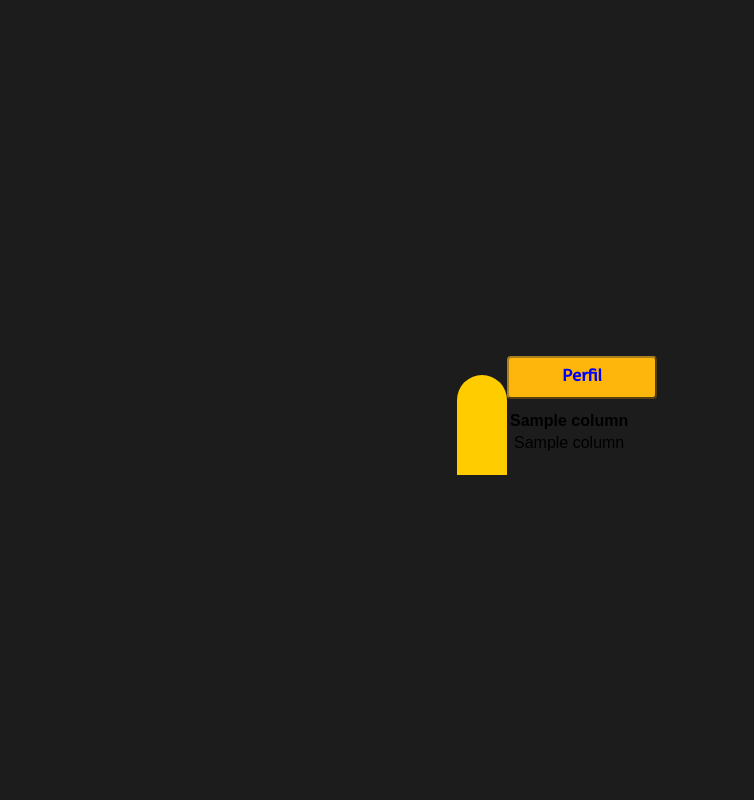
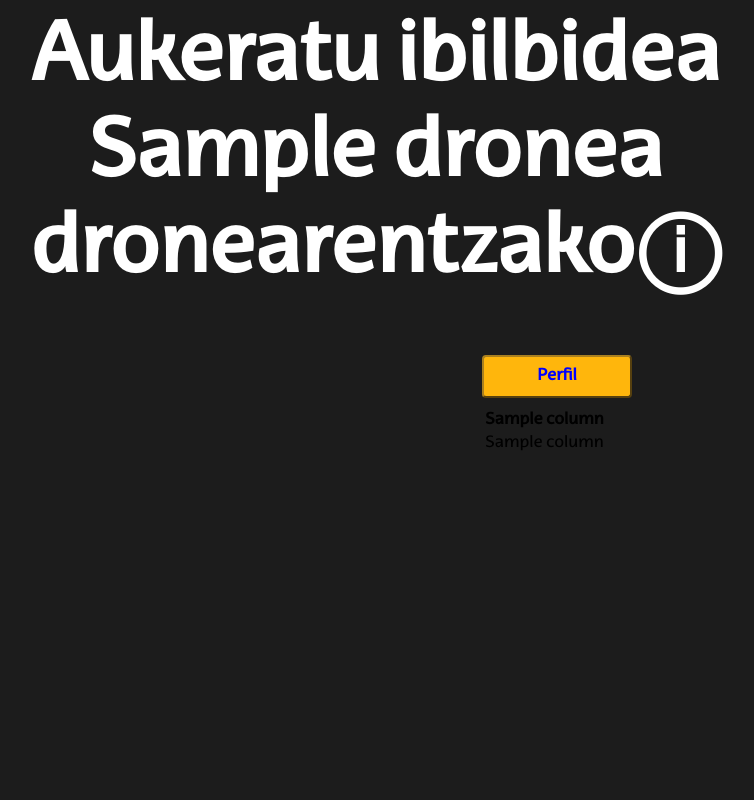
Before and after one commit to Urpekari/RobIoT-WEB, a Flask app: template templates/database.html in a window 1280 px wide. Shown: the whole page, without its empty margins (83-837 px from the left). Run offline with Flask 3, Linux system fonts and the light colour scheme; the template is opened without the code that fills it: most values are stand-ins (such as "Sample title", 1, 10 or a date in 2020); some libraries are stand-ins or nearby versions.

Commit message:
informazioa kurtsorearekin lortu

```diff
--- a/static/style.css
+++ b/static/style.css
@@ -23,6 +23,7 @@ h1 {
     font-size: 500%;
     color: white;
     margin-bottom: 30px;
+    display: inline;
 }
 
 .izenburu {
@@ -130,7 +131,7 @@ button:hover {
 }
 
 .izenburu_azalpena{
-    height: 20%;
+    height: 10%;
     width: 70%;
     left: 0;
     top: 0;
@@ -139,7 +140,7 @@ button:hover {
     padding: 10px;
 }
 .mapa_interaktiboa{
-    height: 80%;
+    height: 90%;
     width: 70%;
     left: 0;
     bottom: 0;
@@ -157,3 +158,28 @@ button:hover {
     background-color: #1c1c1c;
     padding: 10px;
 }
+
+.flask-container {
+    position: relative;
+    display: inline-block;
+}
+.tooltip {
+    visibility: hidden;
+    width: 500px;
+    background-color: #333;
+    color: #fff;
+    text-align: center;
+    border-radius: 5px;
+    padding: 10px;
+    position: absolute;
+    top: auto;
+    left: 50%;
+    transform: translateX(-50%);
+    z-index: 1;
+    opacity: 0;
+    transition: opacity 0.3s;
+}
+.flask-container:hover .tooltip {
+        visibility: visible;
+        opacity: 1;
+    }
--- a/templates/database.html
+++ b/templates/database.html
@@ -6,20 +6,12 @@
         <link rel="stylesheet" href="{{url_for('static', filename='style.css')}}">
         <link rel="shorcut icon" href="{{url_for('static', filename='favicon.ico')}}">
         <style>
-            body {
-                font-family: Arial, sans-serif;
-            }
             .flask-container {
                 position: relative;
                 display: inline-block;
-                margin-top: 50px;
             }
             .flask {
-                width: 50px;
-                height: 100px;
-                background-color: #ffcc00;
-                border-radius: 25px 25px 0 0;
-                position: relative;
+                cursor: pointer;
             }
             .tooltip {
                 visibility: hidden;
@@ -76,16 +68,27 @@
         </style>
     </head>
     <body>
-        <div class="flask-container">
-            <div class="flask"></div>
-            <div class="tooltip">This is a flask tooltip!</div>
+        <div class="izenburu_azalpena">
+            <h1>Aukeratu ibilbidea {{dronea}} dronearentzako</h1>
+            <div class="flask-container">
+                <div class="flask"><h1>ⓘ</h1></div>
+                <div class="tooltip">Koordenatu bat aukeratzeko mapan sakatu eta, behin nahi duzun koordenatua daukazunean "paste" botoia sakatu sure aukera itsasteko.
+                    Bestela eskuz sar dezakezu nahi dituzun koordenatuak. Hauek erregistratzeko "enter" botoia sakatu. Bide guztia duzunean "Gorde bidea" botoiarekin gorde dezakezu.</div>
+            </div>
         </div>
+
         <div class="dropdown">
             <button>Perfil</button>
             <div class="dropdown-options">
-              <a href="#">Panel</a>
-              <a href="#">Ajustes</a>
-              <a href="#">Cerrar Sesión</a>
+                <form>
+                    <button class="link-button">Panel</button>
+                </form>
+                <form>
+                    <button class="link-button">Ajustes</button>
+                </form>
+                <form>
+                    <button class="link-button">Cerrar Sesión</button>
+                </form>
             </div>
         <table>
             <thead>
```
Also changed, not shown: templates/insert_path.html (+10 -5 lines).
